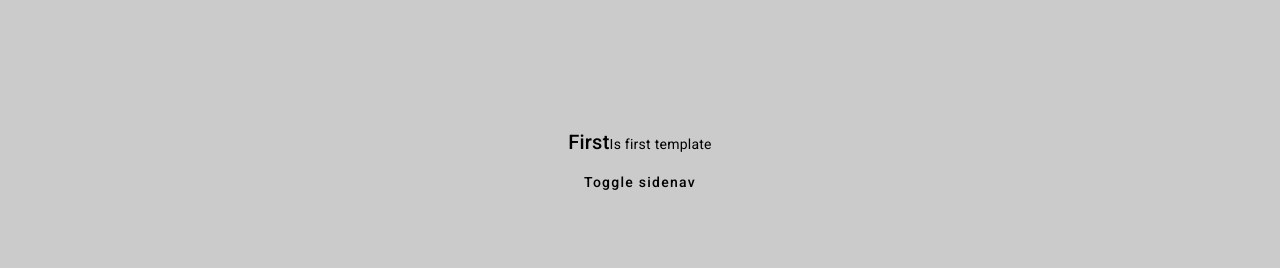
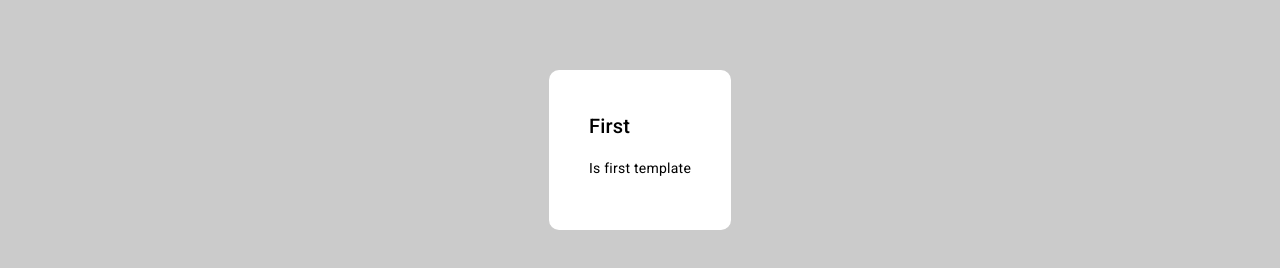
Before and after one commit to Letto228/Angular-learnjs-150224, an Angular app: page / in a window 1280 px wide. Shown: the part 250-518 px from the top of the page. Built offline with nearby package versions, Linux system fonts and the light colour scheme.

Commit message:
fix: popup styles mistakes

```diff
--- a/src/app/components/popup-host/popup-host.component.html
+++ b/src/app/components/popup-host/popup-host.component.html
@@ -1,3 +1,5 @@
 <div class="popup-host" [class.empty]="!isPopupExist">
-    <ng-template #popup></ng-template>
+    <div class="popup-host__container">
+        <ng-template #popup></ng-template>
+    </div>
 </div>
```
